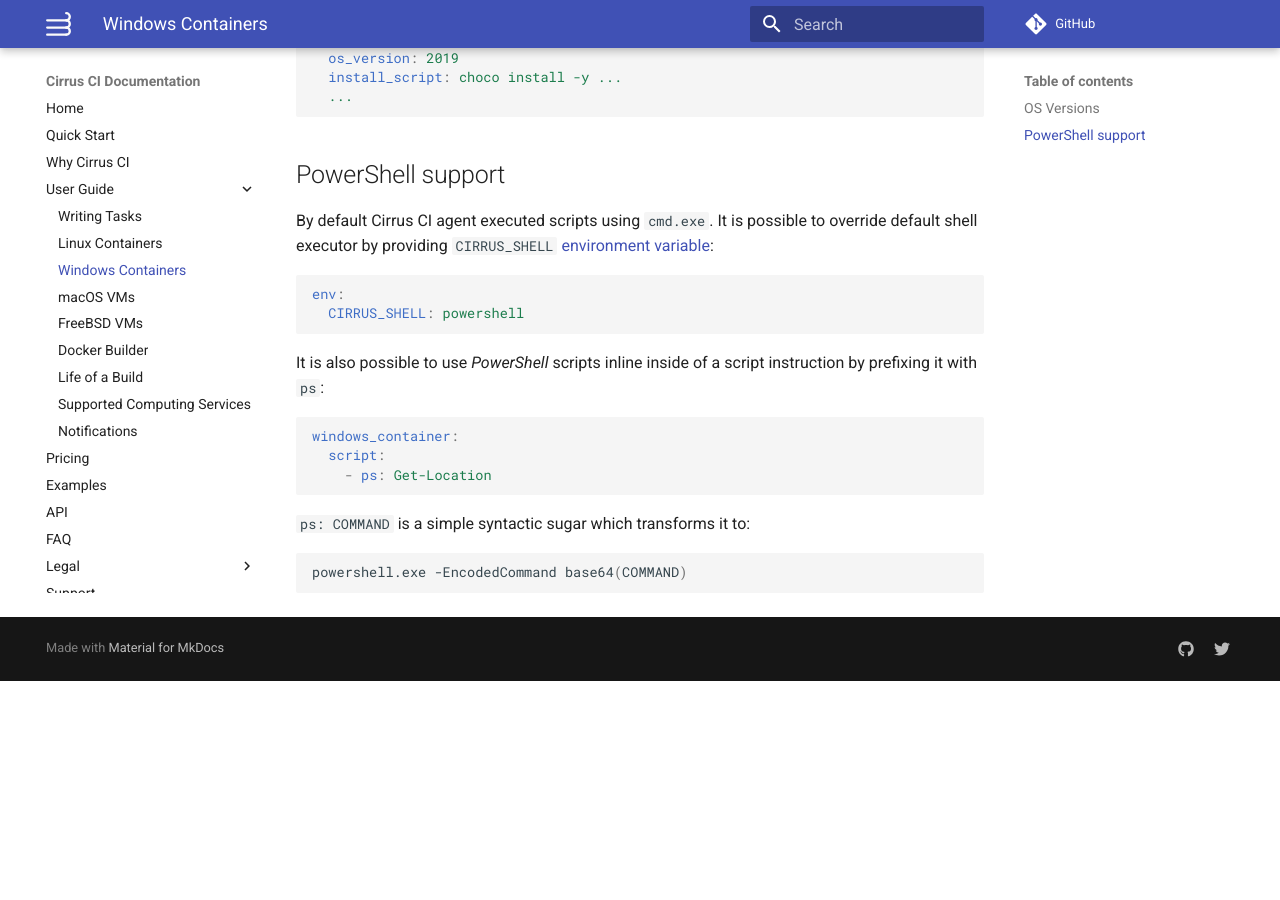
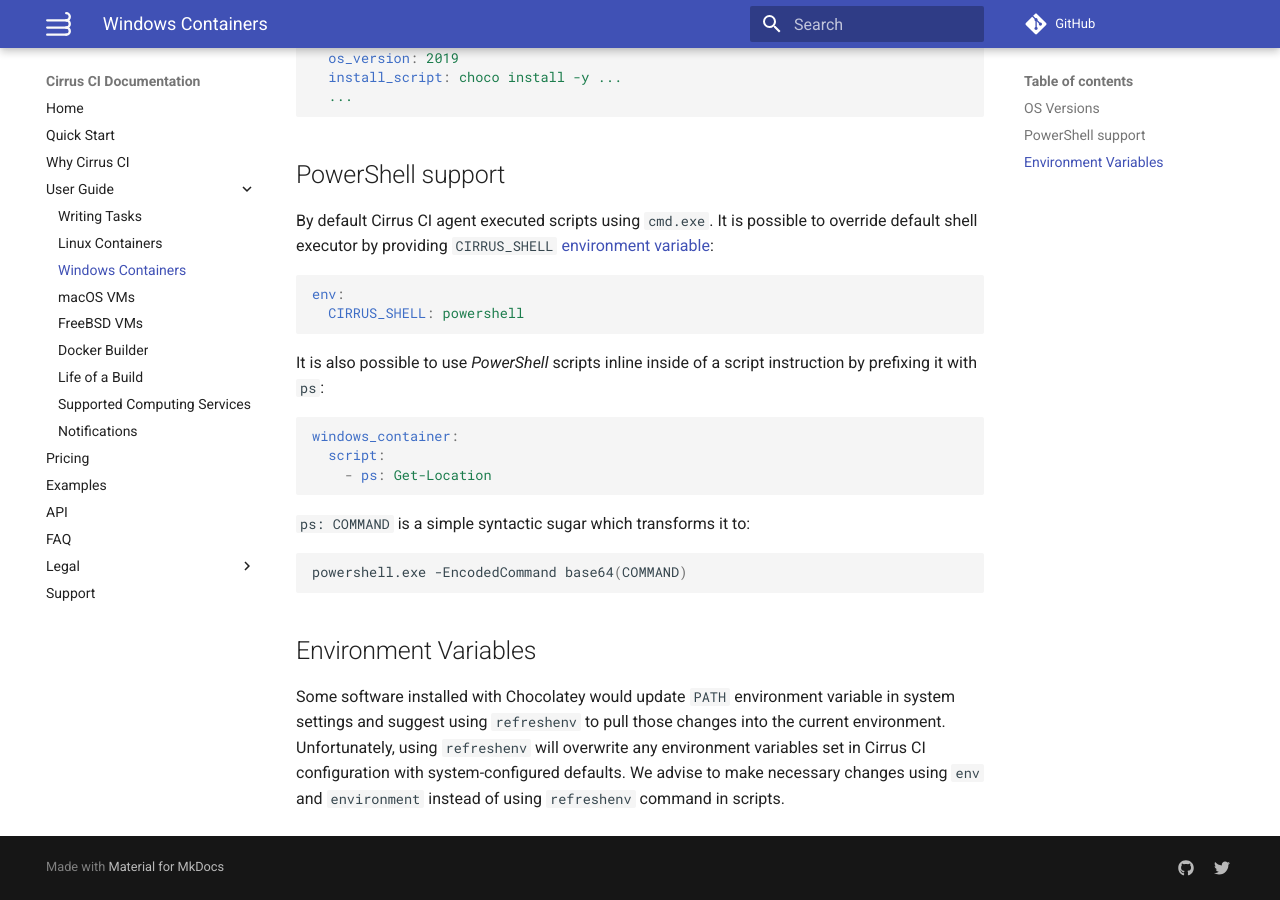
Before and after one commit to cirruslabs/cirrus-ci-docs, an MkDocs documentation site: the page built from docs/guide/windows.md, in a window 1280 px wide and 900 px high, scrolled down 607 px. Built offline with MkDocs 1.6.1 and Material for MkDocs 9.7.7, drawn with Linux system fonts in a browser that asks for light colours; comment, search, counter and statistics services are not loaded; before the commit the page ends 1288 px from its top, so only the background shows below that.

Commit message:
Advise against using "refreshenv" on Windows

````diff
--- a/docs/guide/windows.md
+++ b/docs/guide/windows.md
@@ -50,3 +50,9 @@ windows_container:
 ```bash
 powershell.exe -EncodedCommand base64(COMMAND)
 ```
+
+## Environment Variables
+
+Some software installed with Chocolatey would update `PATH` environment variable in system settings and suggest using `refreshenv` to pull those changes into the current environment.
+Unfortunately, using `refreshenv` will overwrite any environment variables set in Cirrus CI configuration with system-configured defaults.
+We advise to make necessary changes using `env` and `environment` instead of using `refreshenv` command in scripts.
````
